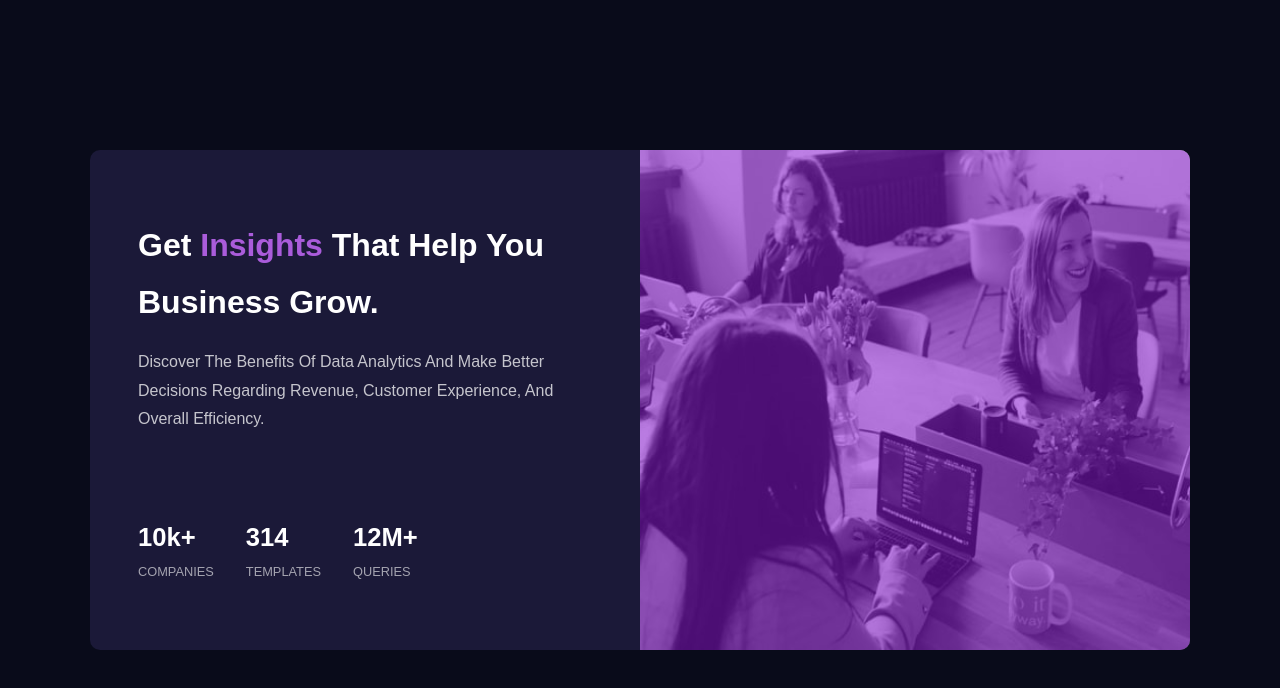
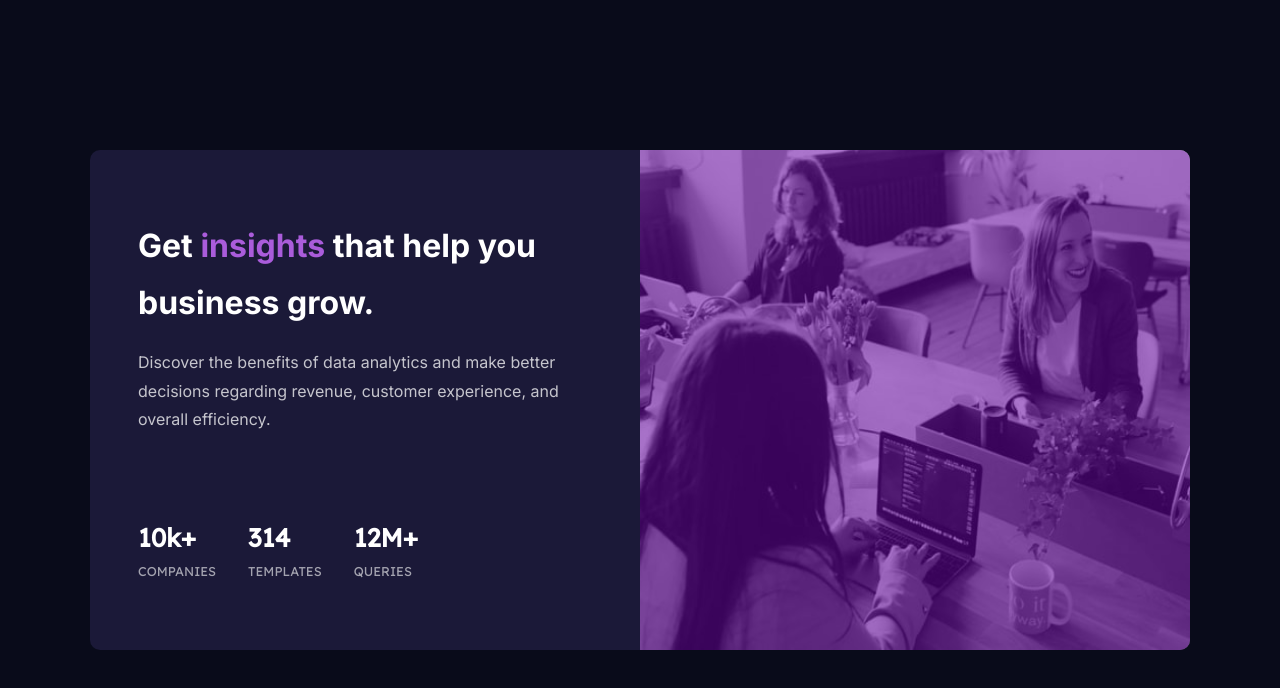
Before and after one commit to Ahmed-Elbald/Stats-Preview-Card-Component, a plain HTML site: page index.html in a window 1280 px wide. Drawn offline with Linux system fonts and the light colour scheme.

Commit message:
Modified the text transform

```diff
--- a/Styles/main.scss
+++ b/Styles/main.scss
@@ -45,8 +45,7 @@ img {
 }
 
 body {
-  text-transform: capitalize;
-  font-family: sans-serif;
+  font-family: 'Inter', sans-serif;
   line-height: 1.8;
   background-color: $bodyBg;
   min-height: 100vh;
@@ -87,7 +86,7 @@ button {
 
     &::before {
       content: "";
-      @include overlay(hsl(277deg 81% 45% / 55%), .55)
+      @include overlay(rgba(102, 4, 163, 0.55), .55)
     }
   }
 
@@ -158,6 +157,7 @@ button {
       }
 
       .stat-box {
+        font-family: 'Lexend Deca', sans-serif;
         flex-direction: row;
         align-self: flex-start;
         align-items: center;
--- a/index.html
+++ b/index.html
@@ -7,6 +7,11 @@
   <!-- displays site properly based on user's device -->
 
   <link rel="icon" type="image/png" sizes="32x32" href="./images/favicon-32x32.png">
+
+  <link rel="preconnect" href="https://fonts.googleapis.com">
+  <link rel="preconnect" href="https://fonts.gstatic.com" crossorigin>
+  <link href="https://fonts.googleapis.com/css2?family=Inter:wght@400;700&family=Lexend+Deca&display=swap"
+    rel="stylesheet">
 
   <title>Frontend Mentor | Stats preview card component</title>
 
@@ -21,7 +26,7 @@
       <div class="img-container"></div>
       <div class="card-details">
         <h1 class="card-header">
-          get <span>insights</span> that help you business grow.
+          Get <span>insights</span> that help you business grow.
         </h1>
         <p class="fadded-text">
           Discover the benefits of data analytics and make better decisions regarding revenue, customer
```
Also changed, not shown: Styles/main.css, 1 other file.
